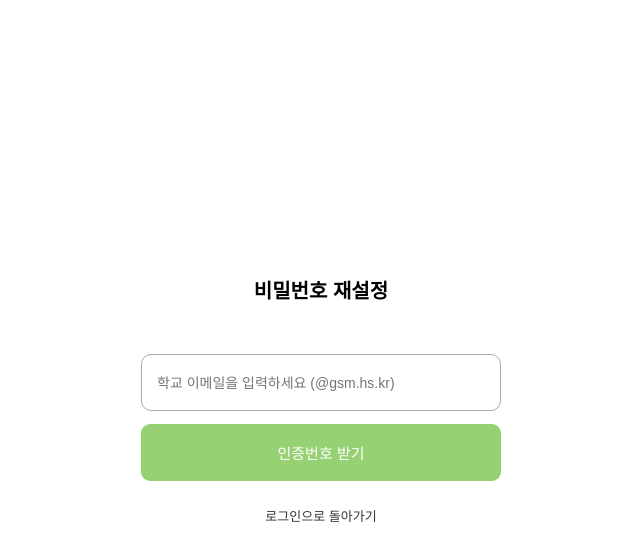
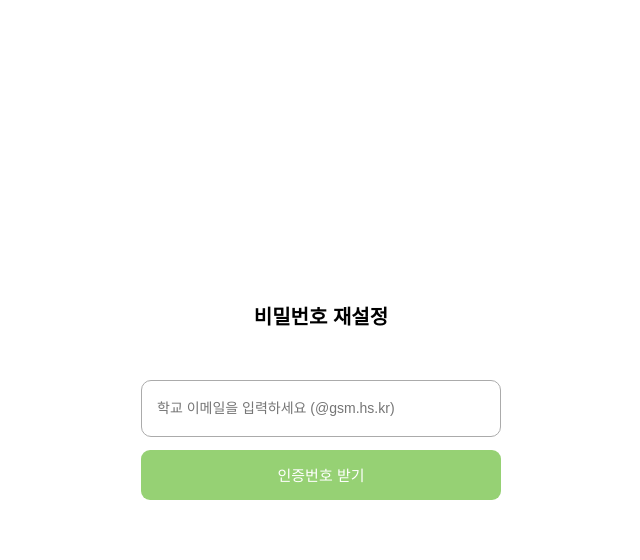
Before and after one commit to Code-Ideafev/GMT_front, a React (Vite) app: page / in a window 1280 px wide. Both pictures are taken after a click on the link "비밀번호 재설정". Shown: the top 560 px of the page, without its empty margins (319-959 px from the left). Built offline with nearby package versions, Linux system fonts and the light colour scheme.

Commit message:
feat: 로그인으로 돌아가기 기능 삭제

```diff
--- a/src/pages/Login.css
+++ b/src/pages/Login.css
@@ -46,7 +46,7 @@ body {
 
 button {
   width: 360px;
-  height: 57px;
+  height: 50px;
   background-color: #96d174;
   color: #fff;
   border: none;
--- a/src/pages/ResetPassword.css
+++ b/src/pages/ResetPassword.css
@@ -8,14 +8,14 @@
 
 /* 안내 문구 */
 .info-text {
-  margin-bottom: 10px;
+  margin-bottom: 15px; /* 간격을 조금 더 줬어요 */
   color: #666;
   font-size: 14px;
   text-align: left;
   width: 100%;
 }
 
-/* 타이머가 들어있는 입력창 감싸기 */
+/* 타이머 스타일 */
 .input-wrapper {
   position: relative;
   width: 100%;
@@ -30,7 +30,6 @@
   font-size: 14px;
 }
 
-/* 재전송 링크 */
 .resend-link {
   margin-top: 15px;
   font-size: 13px;
@@ -38,15 +37,3 @@
   text-decoration: underline;
   cursor: pointer;
 }
-
-/* 돌아가기 버튼 */
-.back-to-login {
-  margin-top: 25px;
-  font-size: 13px;
-  color: #333;
-  cursor: pointer;
-}
-
-.back-to-login:hover {
-  color: #96d174;
-}
--- a/src/pages/ResetPasswordForm.jsx
+++ b/src/pages/ResetPasswordForm.jsx
@@ -2,7 +2,7 @@ import { useState, useEffect } from 'react';
 import EmailStep from './EmailStep';
 import VerifyStep from './VerifyStep';
 import NewPasswordStep from './NewPasswordStep';
-import './ResetPassword.css'; // 전용 CSS 연결
+import './ResetPassword.css';
 
 export default function ResetPasswordForm({ onBack }) {
   const [step, setStep] = useState(1);
@@ -37,6 +37,7 @@ export default function ResetPasswordForm({ onBack }) {
       <div className="welcome-text">비밀번호 재설정</div>
 
       {step === 1 && <EmailStep email={email} setEmail={setEmail} onNext={handleSendCode} />}
+
       {step === 2 && (
         <VerifyStep
           authCode={authCode} setAuthCode={setAuthCode}
@@ -45,9 +46,9 @@ export default function ResetPasswordForm({ onBack }) {
           onResend={() => setTimeLeft(180)}
         />
       )}
+
       {step === 3 && <NewPasswordStep onFinish={() => { alert('변경 완료!'); onBack(); }} />}
 
-      {step < 3 && <div className="back-to-login" onClick={onBack}>로그인으로 돌아가기</div>}
     </div>
   );
 }
```
